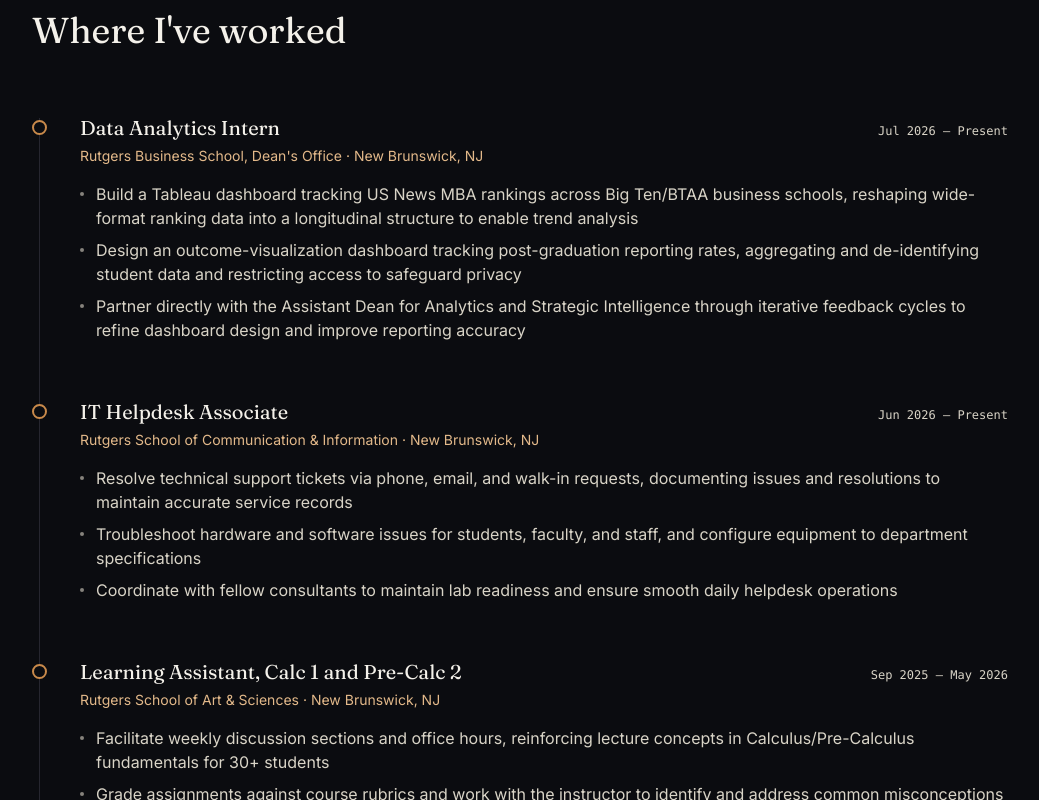
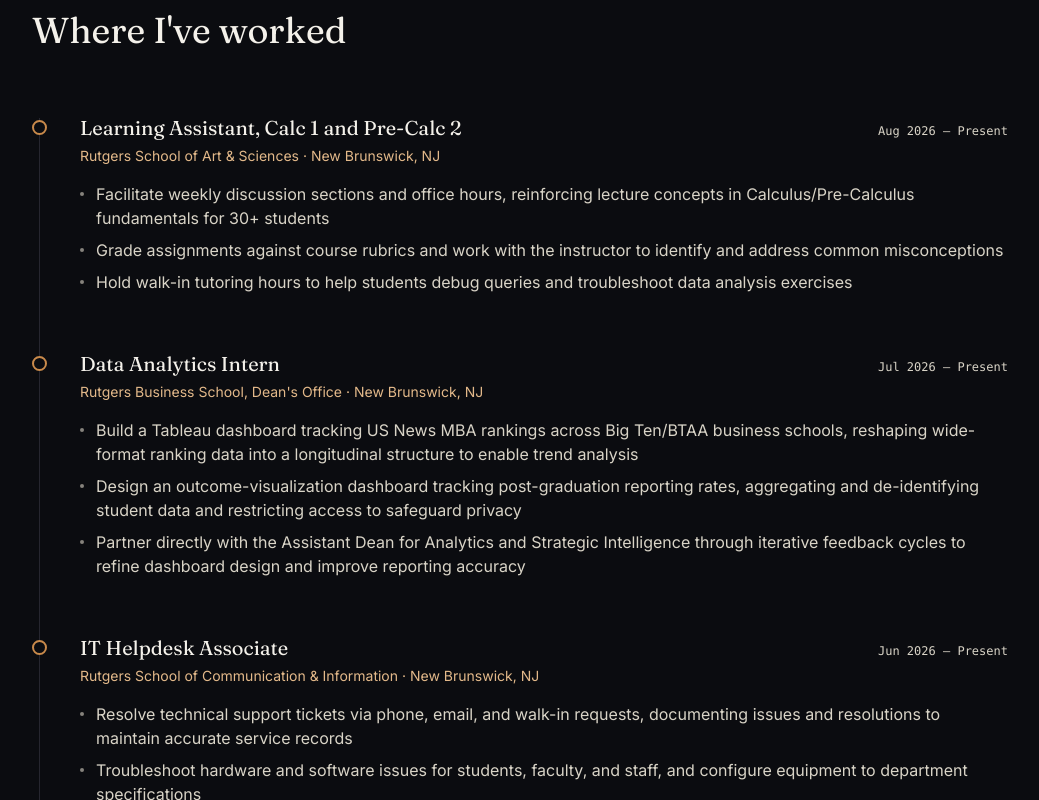
Before and after one commit to balamuruganvignesh/vignesh-portfolio, a React (Vite) app: page / in a window 1280 px wide. Shown: the part 1800-2600 px from the top of the page, without its empty margins (120-1159 px from the left). Built offline with nearby package versions, Linux system fonts and the light colour scheme.

Commit message:
Add GitHub links to credit risk and fraud/AML projects
Also update Learning Assistant dates to Aug 2026 – Present.

```diff
--- a/src/data.ts
+++ b/src/data.ts
@@ -62,7 +62,7 @@
     org: "Rutgers School of Art & Sciences",
     role: "Learning Assistant, Calc 1 and Pre-Calc 2",
     location: "New Brunswick, NJ",
-    date: "Sep 2025 – May 2026",
+    date: "Aug 2026 – Present",
     bullets: [
       "Facilitate weekly discussion sections and office hours, reinforcing lecture concepts in Calculus/Pre-Calculus fundamentals for 30+ students",
       "Grade assignments against course rubrics and work with the instructor to identify and address common misconceptions",
@@ -114,6 +114,7 @@
       "Aggregated loan-level data into portfolio-level insights to support risk management decision-making",
     ],
     tags: ["Python", "SQL", "Risk Modeling", "Dashboards"],
+    links: [{ label: "GitHub", href: "https://github.com/balamuruganvignesh/Credit-risk-dashboard" }],
   },
   {
     title: "Fraud & Anti-Money Laundering Detection Network",
@@ -124,6 +125,7 @@
       "Integrated the Gemini API to flag and summarize anomalous transactions for analyst review",
     ],
     tags: ["Python", "SQL", "NetworkX", "Gemini API"],
+    links: [{ label: "GitHub", href: "https://github.com/balamuruganvignesh/fraud-aml-detection" }],
   },
   {
     title: "The Prediction Game",
```
